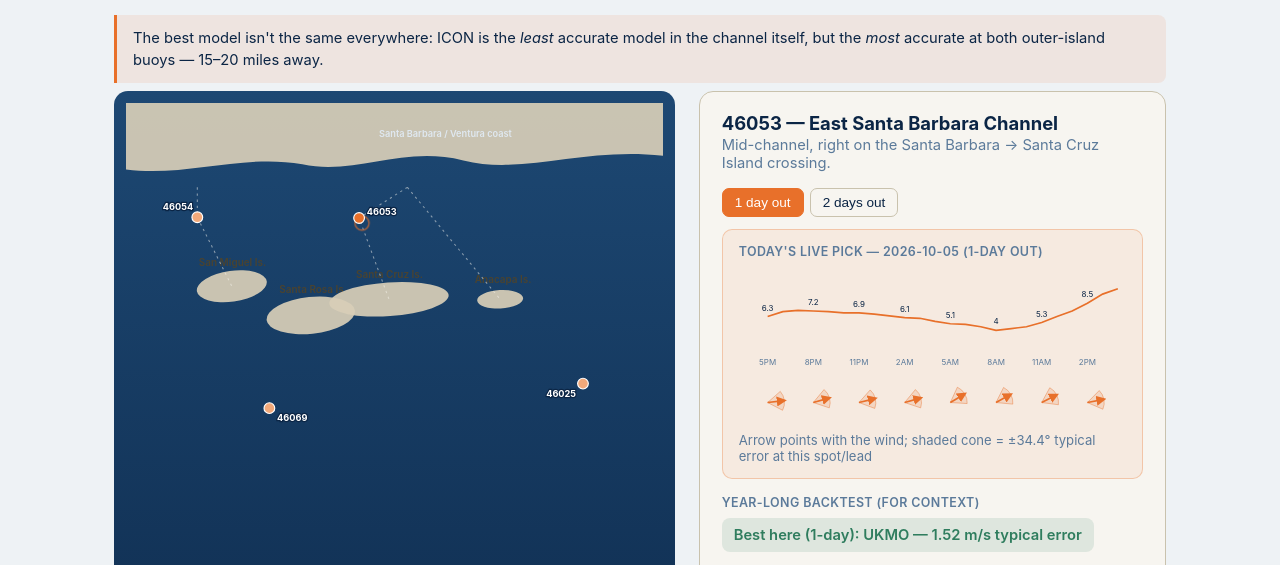
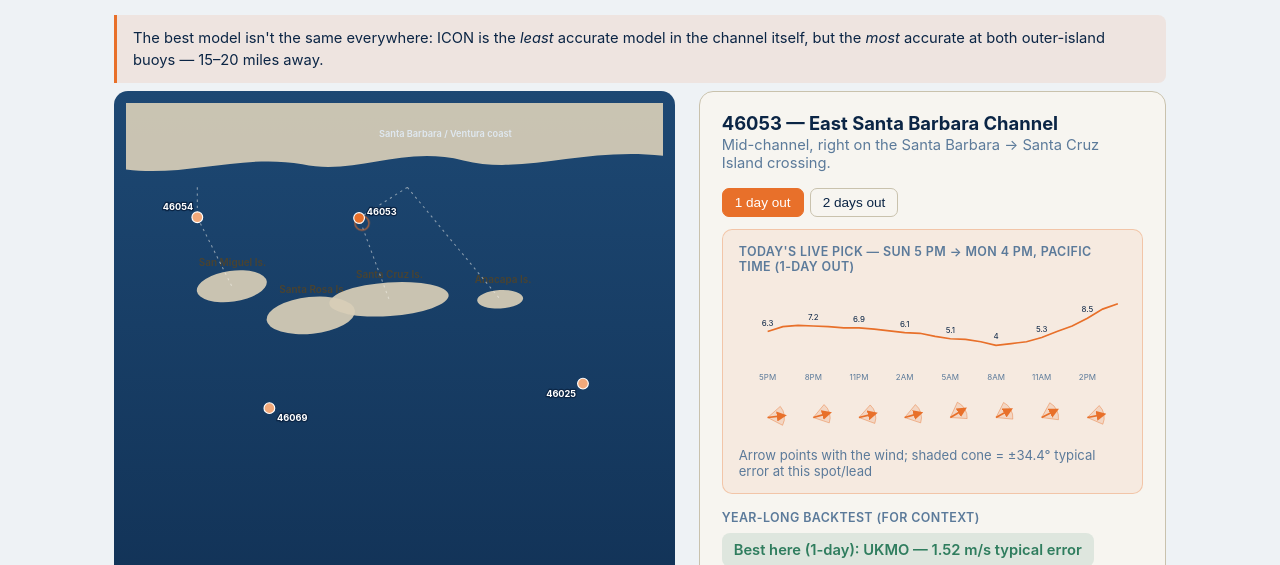
Before and after one commit to GregsUsefulStuff/channel-wind, a plain HTML site: page index.html in a window 1280 px wide. Shown: the part 160-725 px from the top of the page. Drawn offline with Linux system fonts and the light colour scheme.

Commit message:
Add files via upload

```diff
--- a/index.html
+++ b/index.html
@@ -266,7 +266,9 @@ function render(){
   document.getElementById("loc-desc").textContent = d.desc;
 
   const live = TODAYS[currentId][currentLead];
-  document.getElementById("today-date").textContent = `${live.date} (${currentLead}-day out)`;
+  document.getElementById("today-date").textContent = live.start_label
+    ? `${live.start_label} \u2192 ${live.end_label}, Pacific time (${currentLead}-day out)`
+    : `${live.date} (${currentLead}-day out)`;
   document.getElementById("today-sub").textContent =
     `Arrow points with the wind; shaded cone = ±${live.unc}° typical error at this spot/lead`;
   renderTodayChart(live);
```
